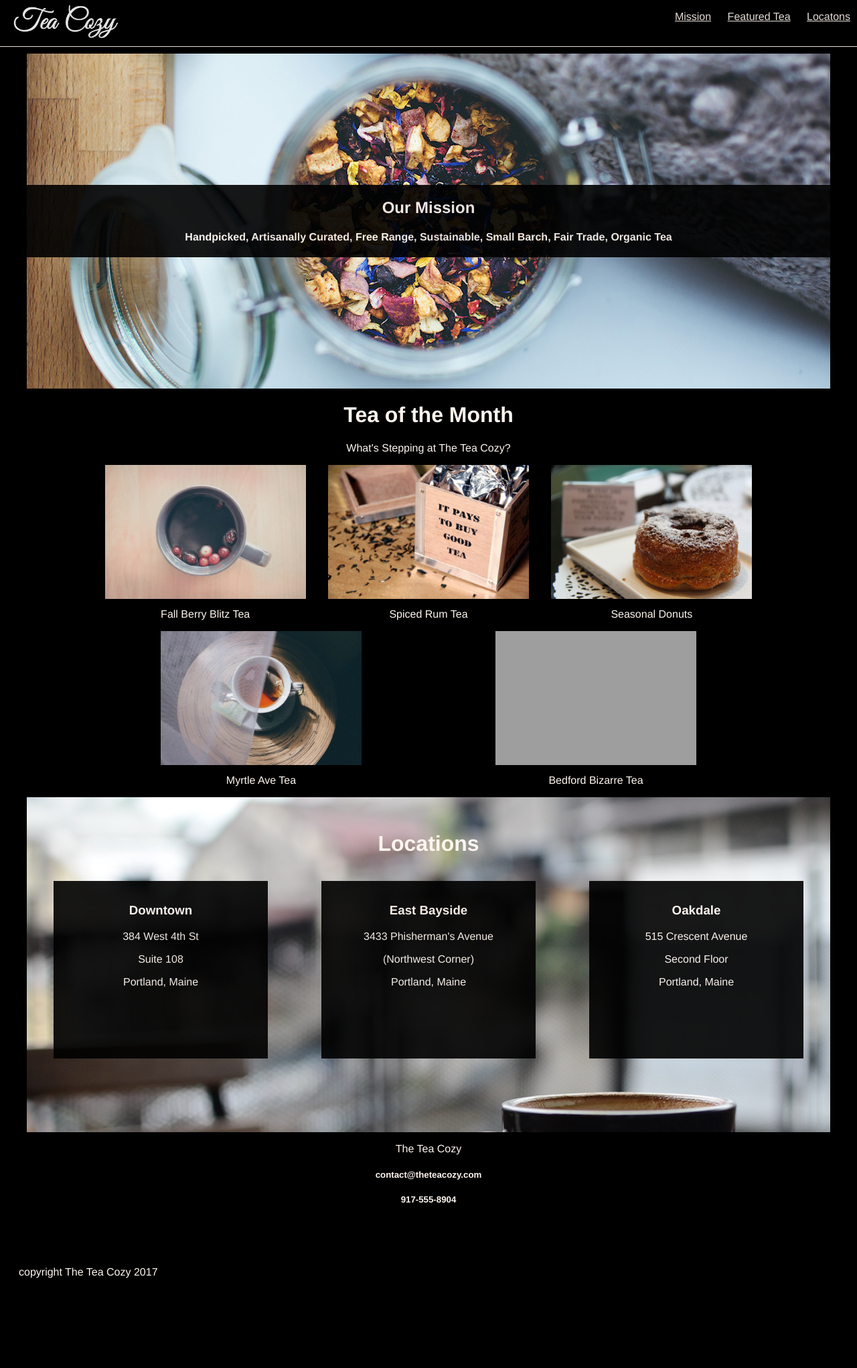
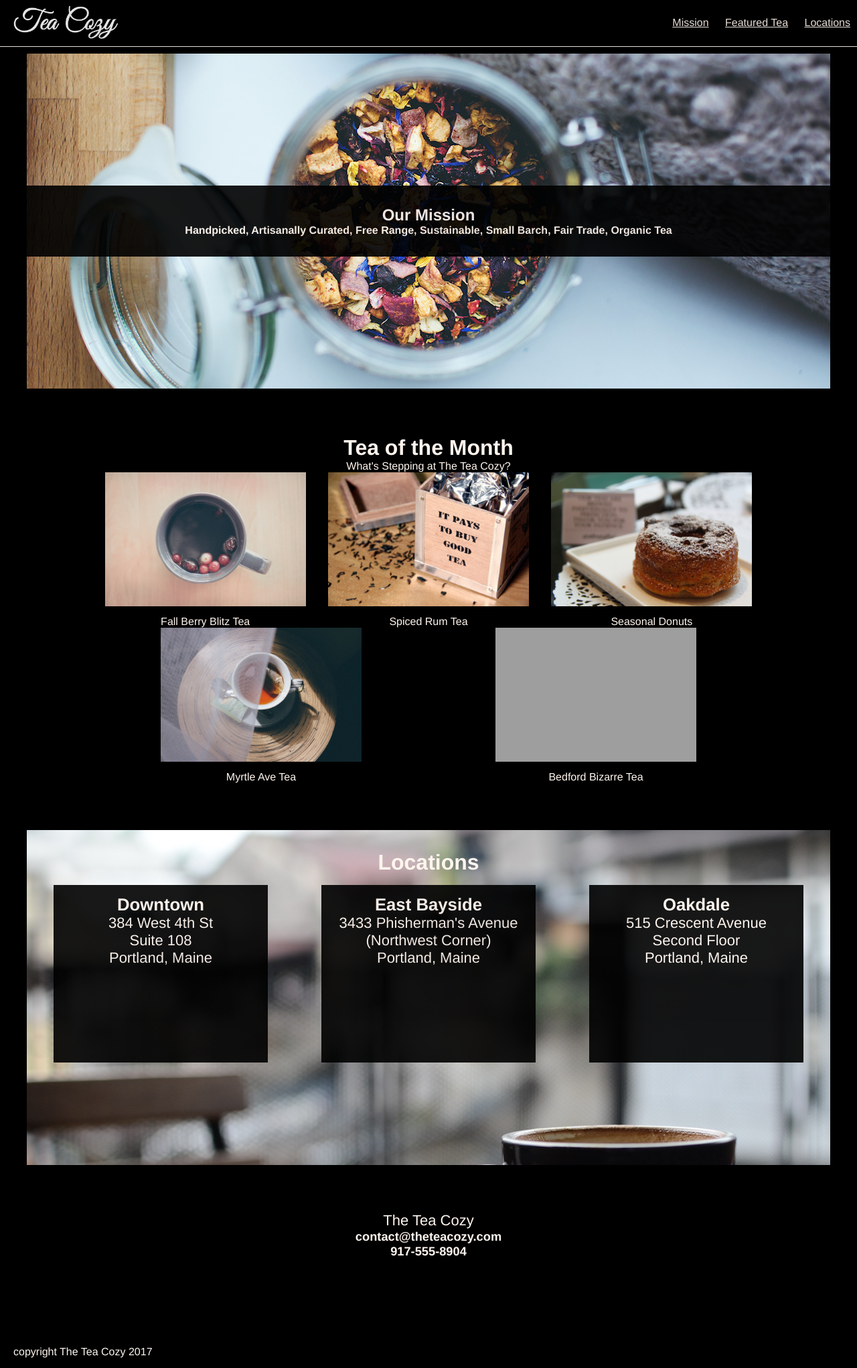
Before and after one commit to Sadowy0/Tea-Cozy, a plain HTML site: page index.html in a window 1280 px wide. Shown: the whole page at 67% size. Before the commit the page ends 1916 px from the top, so only its background shows below. Drawn offline with Linux system fonts and the light colour scheme; grey boxes are pictures that could not be loaded.

Commit message:
Final Version

```diff
--- a/index.html
+++ b/index.html
@@ -11,20 +11,20 @@
         <img src="img-tea-cozy-logo.png" alt="Logo-Tea-Cozy">
     </div>
     <div class="headertxt">
-            <p>Mission</p>
-            <p>Featured Tea</p>
-            <p>Locatons</p>
+        <a href="#mission"><p>Mission</p></a>
+        <a href="#teas"><p>Featured Tea</p></a>
+        <a href="#locations"><p>Locations</p></a>
     </div>
 </header>
 
-<div class="mainpanel">
+<div class="mainpanel" id="mission">
     <div class="ourmissiontxt">
         <h2>Our Mission</h2>
         <h4>Handpicked, Artisanally Curated, Free Range, Sustainable, Small Barch, Fair Trade, Organic Tea</h4>
     </div>
 </div>
 
-<div class="teaspanel">
+<div class="teaspanel" id="teas">
     <div class="teaofthemonth">
         <div class="teaofthemonthtxt">
             <h1>Tea of the Month</h1>
@@ -40,7 +40,7 @@
                 <p>Spiced Rum Tea</p>
             </div>
             <div>
-                <img src="img-donut.jpg" alt="Berry Blitz">
+                <img src="img-donut.jpg" alt="Berry Blitz" >
                 <p>Seasonal Donuts</p>
             </div>
             <div>
@@ -55,7 +55,7 @@
     </div>
 </div>
 
-<div class="locationspanel">
+<div class="locationspanel" id="locations">
     <div class="locations">
         <div class="locationstxt">
             <h1>Locations</h1>
--- a/styles.css
+++ b/styles.css
@@ -1,6 +1,21 @@
 * {
+    margin: 0;
+    padding: 0;
     font-family: Helvetica, serif;
     color: seashell;
+}
+
+::-webkit-scrollbar {
+    width: 10px;
+}
+::-webkit-scrollbar-track {
+    background: whitesmoke;
+}
+::-webkit-scrollbar-thumb {
+    background: #888;
+}
+::-webkit-scrollbar-thumb:hover {
+    background: #555;
 }
 body {
     background-color: black;
@@ -20,7 +35,7 @@ header {
     background-color: black;
 }
 .headerimg img{
-    margin: 7px 20px;
+    margin: 8px 20px;
     height: 50px;
 }
 .headertxt {
@@ -29,9 +44,12 @@ header {
 .headertxt p{
     display: inline-flex;
     text-decoration: underline;
-    padding: 0 10px;
+
+    padding: 25px 10px;
 }
-
+.headertxt p:hover {
+    color: #888888;
+}
 
 .mainpanel {
 
@@ -53,11 +71,13 @@ header {
     height: max-content;
     text-align: center;
     background-color: black;
+    padding: 30px;
 
 }
 
 
 .teaspanel {
+    padding-top: 70px;
     display: flex;
     justify-content: center;
 }
@@ -80,9 +100,16 @@ header {
     margin-top: 10px;
 }
 
+
 .locationspanel {
+    padding-top: 70px;
     display: flex;
     justify-content: center;
+
+}
+.locationspanel ::-webkit-scrollbar {
+    width: 0;
+}{
 
 }
 .locations {
@@ -90,21 +117,23 @@ header {
     background-image: url("img-locations-background.jpg");
     background-repeat: no-repeat;
     width: 1200px;
+    overflow-y: scroll;
+}
 
-}
 .locationstxt {
     text-align: center;
     width: 100%;
     padding-top: 30px;
-
 }
 .locationpanels {
     display: flex;
     flex-flow: row wrap;
     justify-content: space-around;
     align-items: center;
+
 }
 .location {
+    font-size: 22px;
     opacity: 0.9;
     margin: 15px 40px;
     text-align: center;
@@ -116,6 +145,7 @@ header {
 }
 
 .TeaCozysocials {
+    padding-top: 70px;
     display: flex;
     justify-content: center;
     align-content: center;
@@ -124,9 +154,11 @@ header {
 .Cozysocials {
     text-align: center;
     height: 200px;
+    font-size: 22px;
 }
 
 footer {
     padding-left: 20px;
+    padding-bottom: 15px;
     text-align: left;
 }
```
